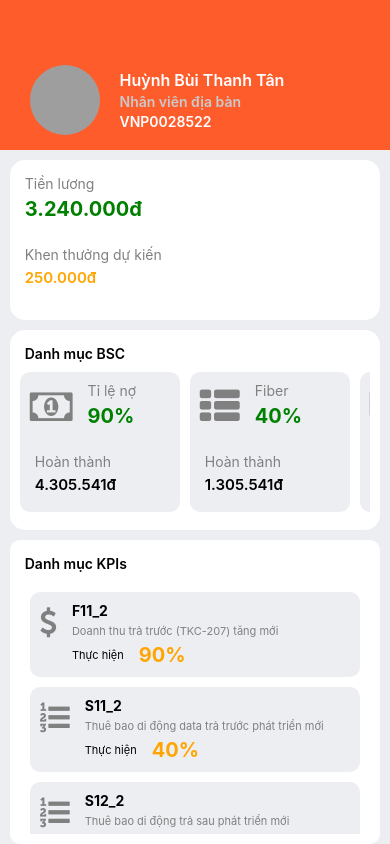
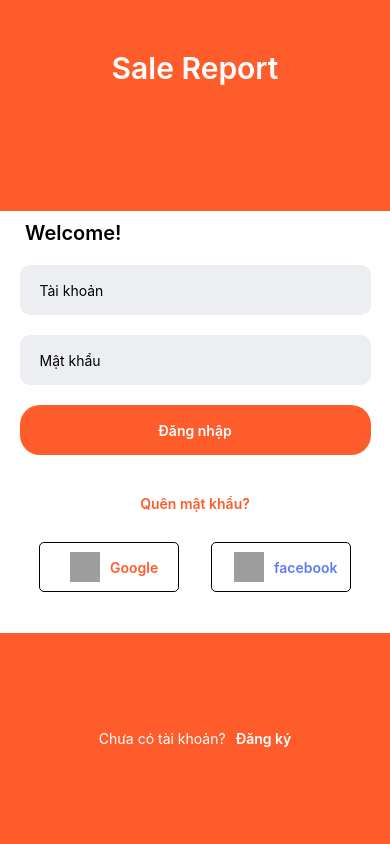
Before and after one commit to tanhbtdtp/data, a React Native app: screen /Login in a window 390 px wide. Built offline with nearby package versions, Linux system fonts and the light colour scheme; grey boxes are pictures that could not be loaded.

Commit message:
login api

```diff
--- a/App.js
+++ b/App.js
@@ -1,18 +1,14 @@
 import { StatusBar } from "expo-status-bar";
 import {
   StyleSheet,
-  Text,
-  TextInput,
-  TouchableOpacity,
-  View,
-  Image,
 } from "react-native";
 import Login from "./Pages/Login";
 import Profile from "./Pages/Profile";
 import ProfileDetail from "./Pages/ProfileDetails";
+import Loading from "./Components/Loading";
 
 export default function App() {
-  return <ProfileDetail/>;
+  return <Login/>;
 }
 
 const styles = StyleSheet.create({
--- /dev/null
+++ b/Components/Loading.js
@@ -0,0 +1,24 @@
+import { StatusBar } from "expo-status-bar";
+import {
+  StyleSheet, View, Text ,ActivityIndicator
+} from "react-native";
+
+export default function Loading(props) {
+  return (
+    <View style={styles.container}>
+        <View style={{flex:1,width:"100%",height:"100%",alignItems:"center",justifyContent:"center",position:"absolute"}}>
+            <ActivityIndicator size={50}/>
+            <Text style={{color:"#fff"}}>{props.Text}</Text>
+        </View>
+    </View>
+  );
+}
+const styles = StyleSheet.create({
+  container: {
+    flex: 1,
+    backgroundColor: '#fff',
+    alignItems: "center",
+    justifyContent: "center",
+    opacity:0.7
+  },
+});
--- a/Pages/Login.js
+++ b/Pages/Login.js
@@ -1,4 +1,5 @@
 import { StatusBar } from "expo-status-bar";
+import { useState } from "react";
 import {
   StyleSheet,
   Text,
@@ -6,18 +7,57 @@
   TouchableOpacity,
   View,
   Image,
+  ActivityIndicator
 } from "react-native";
 
+import APIs from "../Services/APIs";
 import App_Color from "../Themes/Color";
+import Loading from "../Components/Loading";
 
 export default function Login() {
+const [username,setUsername] =useState("");
+const [password,setPassword] =useState("");
+const [isLoading,setisLoading] =useState("");
+const [result,setResult] =useState("");
+
+
+function handleSubmit(){
+
+const  fetchLogin = async () =>{
+  try {
+    if(username==="" || password==="" || isLoading)  {return;}
+    setisLoading(true);
+    const url = APIs.getLogin + `&username=${username}&password=${password}`;
+    const response = await fetch(url);
+    const json = await response.json();
+
+    setResult(json);
+
+    console.log(username,password,result,url);
+
+  } catch (error) {
+    console.log("error", error);
+  }
+  setisLoading(false);
+}
+fetchLogin();
+};
+
   return (
     <View style={styles.container}>
       <StatusBar style="light" />
+
       <Header />
-      <Sunmit />
+      <Sunmit data={[username,setUsername,password,setPassword,handleSubmit,isLoading]} />
       <Footer />
-    </View>
+      {isLoading?
+             <>
+             <View style={{flex:1,width:"100%",height:"100%",position:"absolute", backgroundColor:'#fff',opacity:0.5}}>
+                 <Loading Text="Đang tải"/>
+            </View>
+            </>
+            :null}
+     </View>
   );
 }
 
@@ -44,7 +84,9 @@
     </View>
   );
 };
-const Sunmit = () => {
+const Sunmit = (props) => {
+const [username,setUsername,password,setPassword,handleSubmit] =props.data;
+
   return (
     <View style={{ flex: 2, backgroundColor: "#ffff", width: "100%" }}>
       <Text
@@ -52,17 +94,20 @@
           fontSize: 20,
           fontWeight: "600",
           marginTop: 10,
-          marginLeft: 15,
+          marginLeft: 25,
         }}
       >
-        {" "}
         Welcome!
       </Text>
-      <TextInput style={styles.txtTaiKhoan} placeholder="Tài khoản"></TextInput>
+      <TextInput style={styles.txtTaiKhoan} placeholder="Tài khoản" value={username}
+                  onChangeText={(text) => setUsername(text)}
+      ></TextInput>
       <TextInput
         style={styles.txtMatKhau}
         placeholder="Mật khẩu"
         secureTextEntry={true}
+        value={password}
+        onChangeText={(text) => setPassword(text)}
       ></TextInput>
       <TouchableOpacity
         style={{
@@ -73,11 +118,14 @@
           borderRadius: 20,
           backgroundColor: "#FF5C2C",
           justifyContent: "center",
-          alignItems: "center",
+          alignItems: "center"
+
         }}
+        onPress ={()=>handleSubmit()}
       >
         <Text style={{ color: "#fff", fontWeight: "600" }}>Đăng nhập</Text>
       </TouchableOpacity>
+
       <TouchableOpacity
         style={{
           marginTop: 40,
--- a/Services/APIs.js
+++ b/Services/APIs.js
@@ -1,6 +1,8 @@
 const APIs = {
   getUsersAPI:
     "https://script.google.com/macros/s/AKfycbwOnPeGXIUEpHiilWekOKvX1DhDGZBiWB5cVzjTSsGj2nDKHI__jBNg7Kdb0V6kTitf/exec?action=getUsers&top=20&username=",
+  getLogin:
+    "https://script.google.com/macros/s/AKfycbwOnPeGXIUEpHiilWekOKvX1DhDGZBiWB5cVzjTSsGj2nDKHI__jBNg7Kdb0V6kTitf/exec?action=getLogin" ,
 };
 
 export default APIs;
```
